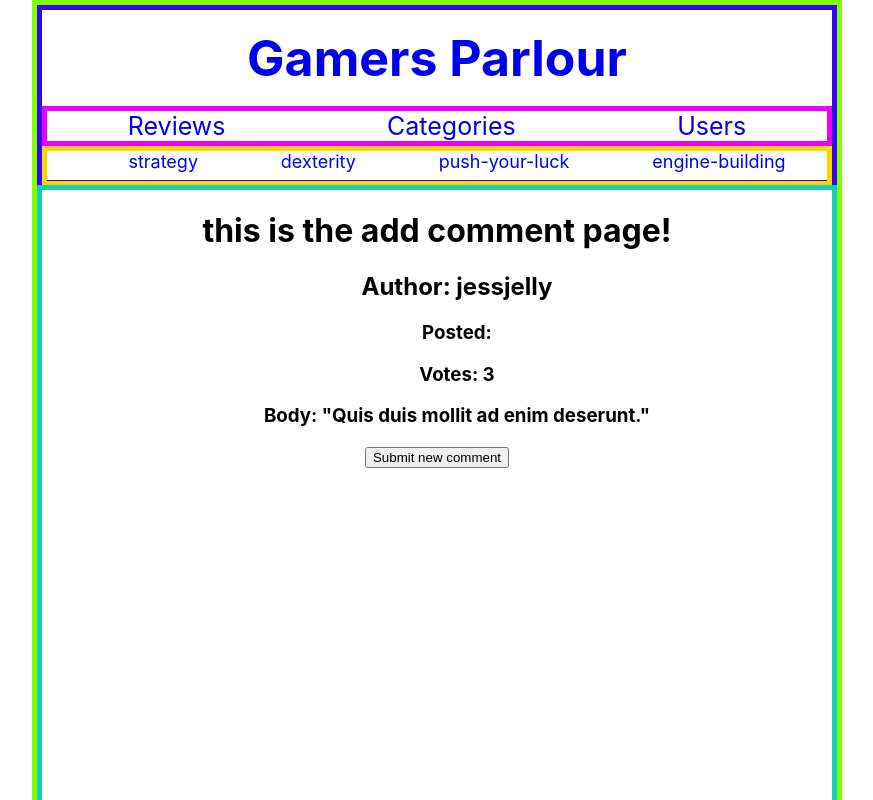
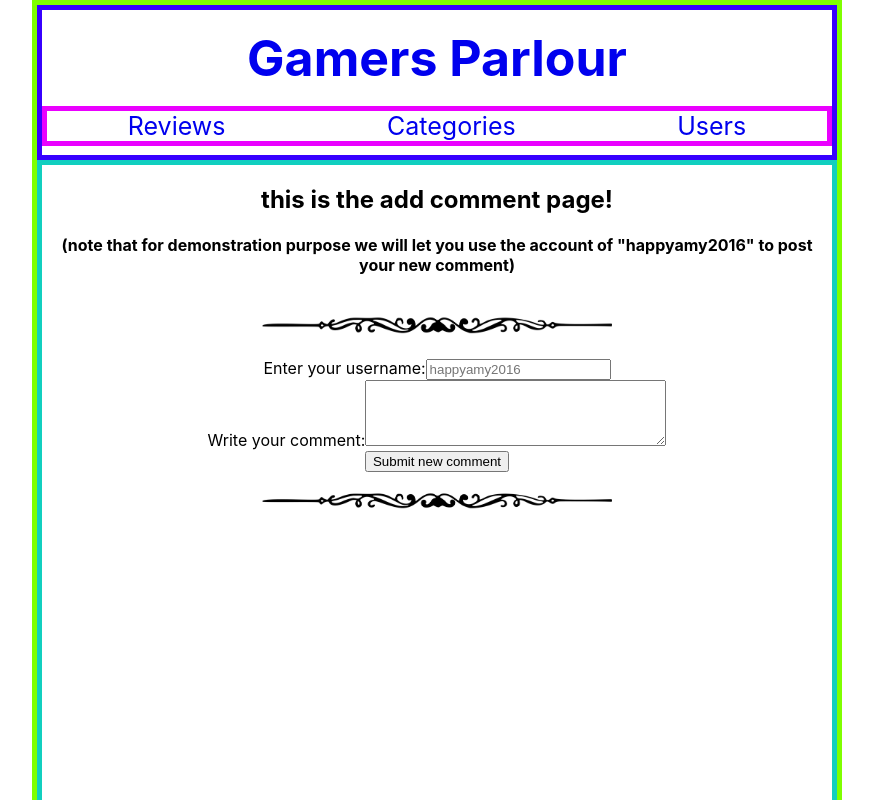
Before and after one commit to mr-joelM/gamers-parlour, a React (Create React App) app: page /review/1/addComment in a window 1280 px wide. Shown: the top 800 px of the page, without its empty margins (203-1076 px from the left). Built offline with nearby package versions, Linux system fonts and the light colour scheme.

Commit message:
category and reviews by categories done

```diff
--- a/package.json
+++ b/package.json
@@ -6,6 +6,7 @@
     "@testing-library/jest-dom": "^5.14.1",
     "@testing-library/react": "^11.2.7",
     "@testing-library/user-event": "^12.8.3",
+    "axios": "^0.21.1",
     "react": "^17.0.2",
     "react-dom": "^17.0.2",
     "react-router-dom": "^5.2.1",
--- a/src/App.css
+++ b/src/App.css
@@ -3,8 +3,8 @@
   border-color: chartreuse;
   border-width: 5px;
   border-style: solid;
-  min-height: 116 vh;
-  min-width: 450px;
+  min-height: 108 vh;
+  min-width: 430px;
   max-width: 800px;
   margin-left: auto;
   margin-right: auto;
--- a/src/App.js
+++ b/src/App.js
@@ -35,8 +35,8 @@ function App() {
         <Route exact path="/categories">
           <Categories />
         </Route>
-        <Route exact path="/reviews?category=">
-          <RevByCat />
+        <Route exact path="/reviews/:category">
+          <Reviews />
         </Route>
         <Route exact path="/users">
           <Users />
--- a/src/components/AddComment.jsx
+++ b/src/components/AddComment.jsx
@@ -1,20 +1,58 @@
-import React from 'react';
+import React, { useEffect, useState } from 'react';
+import { useParams } from "react-router-dom";
 import "../css/all.css";
+import filigree from"../css/filigree.png";
+import axios from 'axios';
+
 
 const AddComment = () => {
+    const [newComment, setNewComment] = useState('')
+    const [user, setUser] = useState('')
+    const { review_id } = useParams();
+
+    const handleSubmit = (event) => {
+        event.preventDefault();
+        const commentToPost ={
+            author: user,
+            review_id: review_id,
+            votes: 0,
+            body: newComment,
+        }
+        postComment(review_id, commentToPost)
+    }
+
+    const postComment = async (review_id, commentToPost) => {
+        const { data } = await axios.post(`http://gamers-parlour.herokuapp.com/api/reviews/${review_id}/comments`, commentToPost)
+        console.log(data.newComment)
+        return data.newComment
+
+    }
+
+    // useEffect(()=>{
+    //     postComment()
+    //     .then
+    // })
+
     return (
-        <form className="addCom">
-            <h1>this is the add comment page!</h1>
-            <ul>
-                <li>
-                    <h2>Author: jessjelly</h2>
-                    <h3>Posted: </h3>
-                    <h3>Votes: 3</h3>
-                    <h3>Body: "Quis duis mollit ad enim deserunt."</h3>
-                </li>
-            </ul>
-            <button>Submit new comment</button>
-        </form>
+        <div className="addCom">
+            <h2>this is the add comment page!</h2>
+            <h4>(note that for demonstration purpose we will let you use the account of "happyamy2016" to post your new comment)</h4>
+            <img className='filigree_img' src={filigree} alt="decorative filigree"/>
+            <form onSubmit= {handleSubmit}>
+                <label htmlFor="addcom_user_input" className="addcom_user">Enter your username:</label>
+                <input id="addcom_user_input" type="text" placeholder="happyamy2016" required pattern="happyamy2016" required
+                value={user} onChange={(event)=> setUser(event.target.value)}></input>
+                <br></br>
+                <label className="addcom_text">Write your comment:
+                    <textarea minLength="10" maxLength="150" rows="4" cols="35" required
+                    value={newComment} onChange={(event)=> setNewComment(event.target.value)}
+                    ></textarea>
+                </label>
+                <br></br>
+                <button className="addcom_button">Submit new comment</button>
+            </form>
+            <img className='filigree_img' src={filigree} alt="decorative filigree"/>
+        </div>
     );
 };
 
--- a/src/components/Categories.jsx
+++ b/src/components/Categories.jsx
@@ -20,7 +20,7 @@ const Categories = () => {
                     return(
                         <form>
                             <li className='cats_listing' key={category.slug}>
-                                <h2><Link to = {`/reviews?category=${category.slug}`}>{category.slug}</Link></h2>
+                                <h2><Link to = {`/reviews/${category.slug}`}>{category.slug}</Link></h2>
                                 <h4>"{category.description}"</h4>
                             </li>
                             <img className='filigree_img' src={filigree} alt="decorative filigree"/>
--- a/src/components/Header.jsx
+++ b/src/components/Header.jsx
@@ -11,14 +11,6 @@ const Header = () => {
               <span title="Yeap! thats for all the reviews!"><Link to ='/reviews'>Reviews</Link></span>
               <span title="Pick a Category underneath"><Link to ='/categories'>Categories</Link></span>
               <span title="Meet our reviewers"><Link to ='/users'>Users</Link></span>
-            </nav>
-            <nav className="header_subnav">
-              <ul>
-                <li><Link to ='/categories/strategy'>strategy</Link></li>
-                <li><Link to ='/categories/dexterity'>dexterity</Link></li>
-                <li><Link to ='/categories/push-your-luck'>push-your-luck</Link></li>
-                <li><Link to ='/categories/engine-building'>engine-building</Link></li>
-              </ul>
             </nav>
         </header>
     );
--- a/src/components/RevComments.jsx
+++ b/src/components/RevComments.jsx
@@ -14,7 +14,7 @@ const RevComments = () => {
         .then((data)=>{setRevComments(data.comments)})
     },[])
 
-    console.log(revComments)
+
     if(revComments === undefined){
         return(
             <form className="revCom">
--- a/src/components/Reviews.jsx
+++ b/src/components/Reviews.jsx
@@ -1,25 +1,35 @@
 import React, { useEffect, useState } from 'react';
 import { Link } from 'react-router-dom';
+import { useParams } from "react-router-dom";
 import "../css/all.css";
 import filigree from"../css/filigree.png";
+import axios from 'axios';
 
 const Reviews = () => {
     const [reviews, setReviews] = useState([])
     const [isLoading, setIsLoading] = useState(true)
+    const [page, setPage] = useState(1)
+    const { category } = useParams();
+
+    const getReviews = async () => {
+        const { data } = await axios.get('http://gamers-parlour.herokuapp.com/api/reviews',{
+            params:{ category , page}
+        })
+        return data
+    }
 
     useEffect(()=>{
-        fetch('http://gamers-parlour.herokuapp.com/api/reviews' )
-        .then((response)=>{return response.json()})
+        getReviews()
         .then((data)=>{
             setReviews(data.reviews)
             setIsLoading(false)
         })
-    },[])
+    },[page])
 
     if(isLoading)return <h3>LOADING...</h3>
     return (
-        <div className="allreviews">
-            <h1>this is the All Reviews page!</h1>
+        <div className="reviews">
+            <h2>{category ? `This is the Reviews by category:${category}`:'This is the All Reviews page!'}</h2>
             <ul>
                 {reviews.map((review)=>{
                     return(
@@ -35,6 +45,11 @@ const Reviews = () => {
                     )
                 })}
             </ul>
+            <section className="page_button">
+                <button disabled={page === 1} onClick={() => setPage((cPage)=> cPage -1)}>{'<'} </button>
+                     Page:{page}
+                <button onClick={() => setPage((cPage)=> cPage +1)}> {'>'}</button>
+            </section>
         </div>
     );
 };
--- a/src/css/all.css
+++ b/src/css/all.css
@@ -5,7 +5,7 @@
   border-color: rgb(55, 0, 255);
   border-width: 5px;
   border-style: solid;
-  height: 170px;
+  height: 145px;
 }
 
 .header h1 {
@@ -23,15 +23,6 @@
   justify-content: space-around;
 }
 
-.header_subnav {
-  text-align: center;
-  font-size: 18px;
-  border-color: gold;
-  border-width: 5px;
-  border-style: solid;
-  height: 30px;
-}
-
 .header_subnav ul {
   display: flex;
   justify-content: space-around;
@@ -44,29 +35,32 @@
   border-color: rgb(10, 235, 216);
   border-width: 5px;
   border-style: solid;
-  min-height: 116vh;
+  min-height: 108vh;
 }
 
 /************************ Reviews *********************/
-.allreviews {
+.reviews {
   text-align: center;
   border-color: red;
   border-width: 5px;
   border-style: solid;
-  min-height: 116vh;
+  min-height: 108vh;
 }
 
-.allreviews > ul {
+.reviews > ul {
   padding: 20px;
 }
 
+.page_button {
+  padding-bottom: 20px;
+}
 /********************* Categories ************************/
 .categories {
   text-align: center;
   border-color: purple;
   border-width: 5px;
   border-style: solid;
-  min-height: 116vh;
+  min-height: 108vh;
 }
 
 .categories > ul {
@@ -79,7 +73,7 @@
   border-color: green;
   border-width: 5px;
   border-style: solid;
-  min-height: 116vh;
+  min-height: 108vh;
 }
 
 .singleRev > ul {
@@ -92,7 +86,7 @@
   border-color: rgba(212, 48, 157, 0.979);
   border-width: 5px;
   border-style: solid;
-  min-height: 116vh;
+  min-height: 108vh;
 }
 
 .revCom > ul {
@@ -105,7 +99,7 @@
   border-color: rgb(17, 207, 191);
   border-width: 5px;
   border-style: solid;
-  min-height: 116vh;
+  min-height: 108vh;
 }
 
 /****************************** Users **********************/
@@ -114,7 +108,7 @@
   border-color: rgb(245, 39, 24);
   border-width: 5px;
   border-style: solid;
-  min-height: 116vh;
+  min-height: 108vh;
 }
 
 /**************************** SingleUser *******************/
@@ -123,7 +117,7 @@
   border-color: rgb(24, 120, 245);
   border-width: 5px;
   border-style: solid;
-  min-height: 116vh;
+  min-height: 108vh;
 }
 
 /******************* decorations *********************/
```
Also changed, not shown: 1 other file (tests, documents, lock files or other folders).
